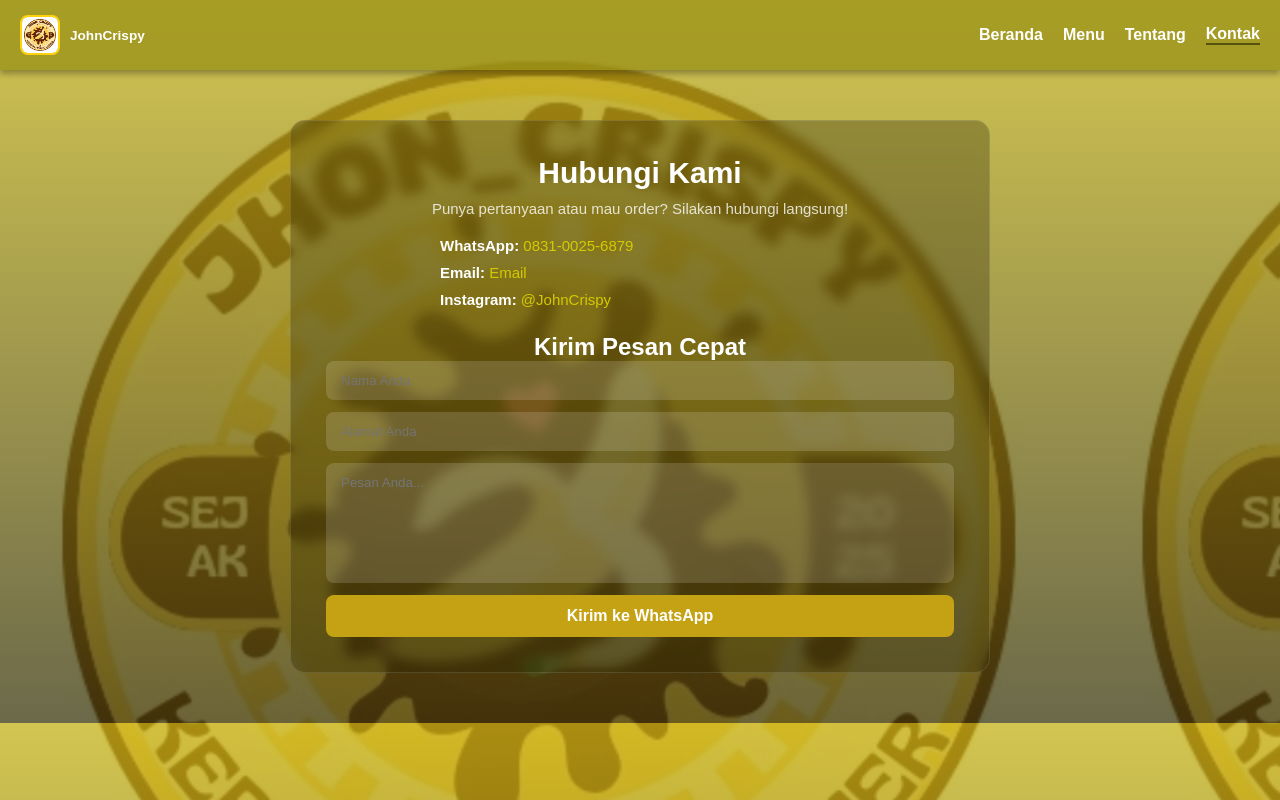
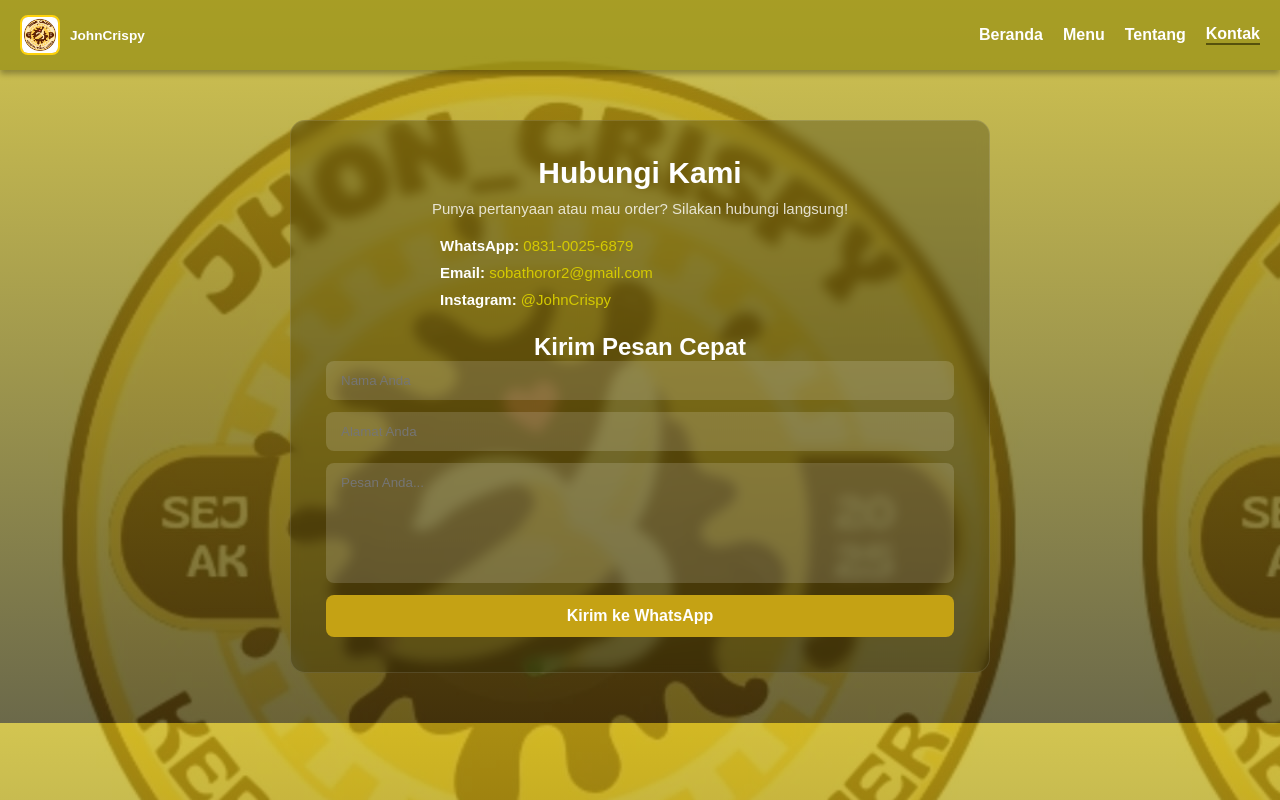
Before and after one commit to LuthfiHadiNasution/JohnCrisphy, a plain HTML site: page Website JohnCrispy/contact.html in a window 1280 px wide. Drawn offline with Linux system fonts and the light colour scheme.

Commit message:
Update contact.html

```diff
--- a/Website JohnCrispy/contact.html
+++ b/Website JohnCrispy/contact.html
@@ -29,7 +29,7 @@
 
         <div class="contact-info">
             <p><strong>WhatsApp:</strong> <a href="https://wa.me/6283100256879">0831-0025-6879</a></p>
-            <p><strong>Email:</strong> <a href="mailto:sobathoror2@gmail.com">Email</a></p>
+            <p><strong>Email:</strong> <a href="mailto:sobathoror2@gmail.com">sobathoror2@gmail.com</a></p>
             <p><strong>Instagram:</strong> <a href="https://www.instagram.com/jhon_rispy?igsh=MTA1dGp1a2lobmZweQ==">@JohnCrispy</a></p>
         </div>
 
```
